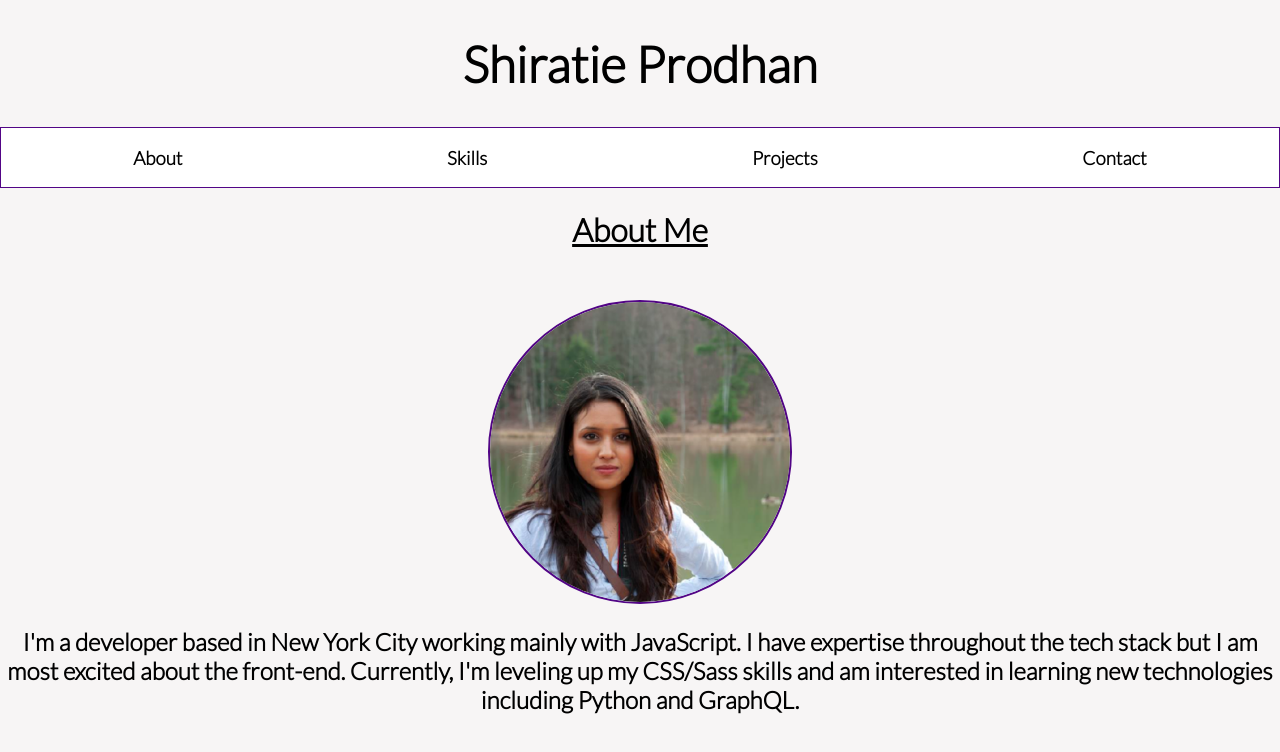
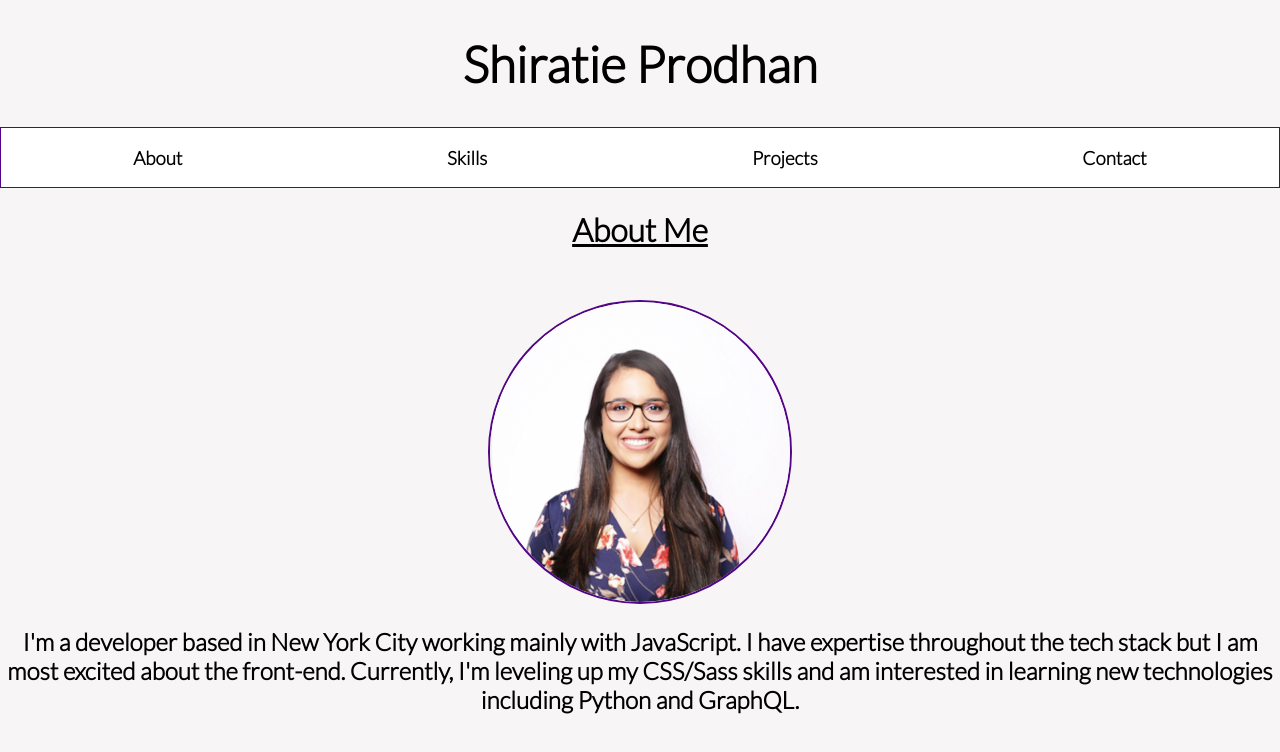
Before and after one commit to shiratiee/personal-website, a React (Create React App) app: page / in a window 1280 px wide. Shown: the top 752 px of the page. Built offline with nearby package versions, Linux system fonts and the light colour scheme; a web font is replaced by a local one.

Commit message:
uploaded recent photo

```diff
--- a/src/About.jsx
+++ b/src/About.jsx
@@ -1,6 +1,6 @@
 import React from 'react';
 import './App.css';
-import Me from './images/Me.png'
+import me2 from './images/me2.png'
 
 export default function About() {
   return (
@@ -8,7 +8,7 @@ export default function About() {
     <h1 style={{ textDecoration: 'underline' }}> About Me </h1>
     <img
      className="my-image"
-     src={Me}
+     src={me2}
      alt="Me"
      />
       <h2 className="my-blurb">
```
Also changed, not shown: src/images/me2.png (added).
